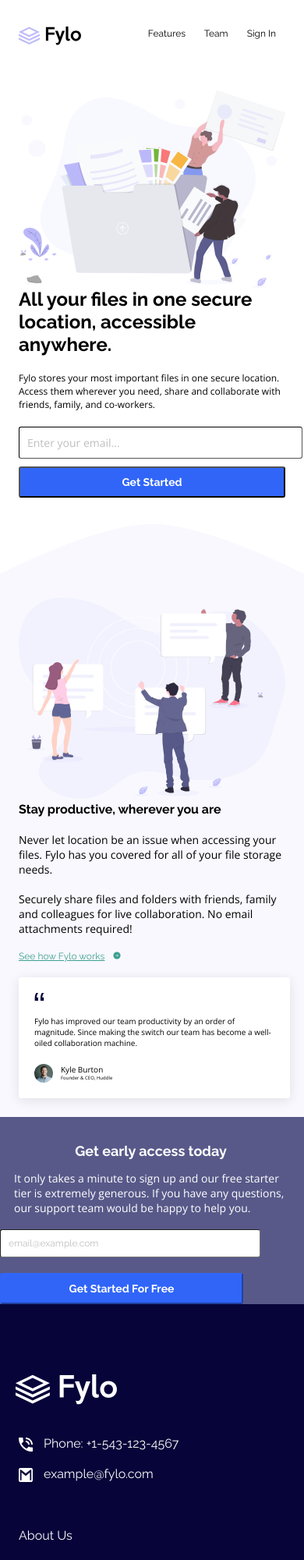
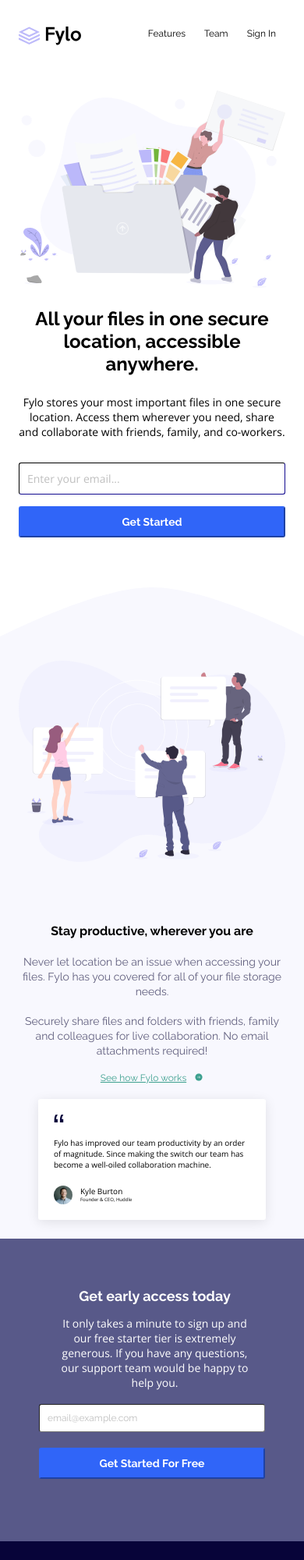
Before and after one commit to bacitracin/fylo-landing-page-with-two-column-layout-master, a plain HTML site: page index.html in a window 390 px wide. Shown: the top 2000 px of the page at 78% size. Drawn offline with nearby package versions, Linux system fonts and the light colour scheme.

Commit message:
Mobile styling

```diff
--- a/index.html
+++ b/index.html
@@ -53,6 +53,10 @@
     src="images/bg-curve-desktop.svg"
     class="productivity__curve"
   />
+  <img
+  src="images/bg-curve-mobile.svg"
+  class="productivity__curve--mobile"
+/>
   <div class="productivity">
     <div class="productivity__column">
       <img
--- a/stylesheet.css
+++ b/stylesheet.css
@@ -43,7 +43,7 @@ body {
     color: white;
     font: bold 14px Raleway;
     margin-top: 20px;
-    padding: 10px 0px;
+    padding: 10px;
     width: 40%;
   }
 
@@ -134,14 +134,15 @@ body {
     flex-direction: row;
     padding: 0px 80px;
     margin-bottom: 120px;
-  };
+  }
 
   .hero__button {
     background-color: hsl(224, 93%, 58%);
+    border-color:  hsl(224, 93%, 58%);
     border-radius: 3px;
     color: white;
     font: bold 14px Raleway;
-    padding: 10px 0px;
+    padding: 10px;
     width: 30%;
   }
 
@@ -164,13 +165,14 @@ body {
   }
 
   .hero__input {
-    border-color: black;
+    border-color: #07043B;
+    border-width: 1px;
     border-radius: 3px;
     border-width: 1px;
     color:hsl(0, 0%, 75%);
     font: 14px 'Open Sans', sans-serif;
     margin-right: 18px;
-    padding-left: 10px;
+    padding: 10px;
     width: 65%;
   }
 
@@ -226,8 +228,13 @@ body {
 
   }
 
+  .productivity__curve--mobile {
+    display: none;
+  }
+
   .productivity__header {
-    font: bold 40px;
+    font-size: 40px;
+    font-weight: bold;
     margin: 0px 0px 20px 0px;
   }
 
@@ -308,6 +315,8 @@ body {
     background-color: hsl(238, 22%, 44%);
     display: flex;
     flex-direction: column;
+    text-align: center;
+    padding: 30px 50px 80px;
   }
 
   .cta__container {
@@ -326,11 +335,11 @@ body {
   .cta__input {
     border-radius: 3px;
     border-width: 1px;
+    box-sizing: border-box;
     font: 12px Raleway;
     color:hsl(0, 0%, 75%);
-    margin-right: 18px;
     padding: 10px;
-    width: 80%;
+    width: 100%;
   }
 
   .cta__button {
@@ -340,12 +349,12 @@ body {
     color: white;
     font: bold 14px Raleway;
     margin-top: 20px;
-    padding: 10px 0px;
-    width: 80%;
+    padding: 10px;
+    width: 100%;
   }
 
   .cta__form {
-    align-content: center;
+    align-items: center;
     display: flex;
     flex-direction: column;
     justify-content: center;
@@ -363,7 +372,7 @@ body {
     color: white;
     display: flex;
     flex-direction: column;
-    padding: 0px 24px 24px 24px;
+    padding: 0px 30px 24px 30px;
   }
 
   .footer__column {
@@ -402,11 +411,11 @@ body {
   .footer__logo {
     filter: brightness(0) invert(1);
     margin: 10px 0px;
-    width: 130px;
+    width: 200px;
   }
 
   .footer__logo__container {
-    padding: 80px 0px 20px 20px;
+    padding: 60px 0px 20px 30px;
   }
 
   .footer__text {
@@ -438,11 +447,13 @@ body {
     display: flex;
     flex-direction: row;
     padding: 24px;
-    margin-bottom: 10px;
+    margin-bottom: 40px;
+    text-align: center;
   }
 
   .hero__button {
     background-color: hsl(224, 93%, 58%);
+    border-color: hsl(224, 93%, 58%);
     border-radius: 3px;
     color: white;
     font: bold 14px Raleway;
@@ -459,28 +470,27 @@ body {
   .hero__container {
     display: flex;
     flex-direction: column;
-    padding-top: 20px;
+    padding-top: 30px;
   }
 
   .hero__header {
     font-size: 24px;
     font-weight: bold;
-    margin: 0px 0px 20px 0px;
+    margin: 25px 0px 25px 0px;
   }
 
   .hero__input {
-    border-color: black;
+    border-color:#07043B;
     border-radius: 3px;
     border-width: 1px;
     color:hsl(0, 0%, 75%);
     font: 14px 'Open Sans', sans-serif;
     padding: 10px;
-    margin-bottom: 10px;
-    width: 100%;
+    margin-bottom: 15px;
   }
 
   .hero__text {
-    font: 12px 'Open Sans', sans-serif;
+    font: 14px 'Open Sans', sans-serif;
   }
 
   .hero__illustration--desktop {
@@ -515,6 +525,7 @@ body {
     display: flex;
     flex-direction: row;
     padding: 0px 24px 24px 24px;
+    text-align: center;
   };
 
   .productivity__column {
@@ -524,15 +535,18 @@ body {
   }
 
   .productivity__curve {
+    display: none;
+  }
+
+  .productivity__curve--mobile {
     height: 100px;
     margin-bottom: -10px;
     width: 100%;
-
   }
 
   .productivity__header {
     font: bold 16px Raleway;
-    margin: 0px 0px 20px 0px;
+    margin: 75px 0px 20px 0px;
   }
 
   .productivity__illustration--desktop {
@@ -546,7 +560,7 @@ body {
   .productivity__link {
     align-self: center;
     display: flex;
-    justify-content: flex-start;
+    justify-content: center;
     padding: 0px 0px 20px 0px;
   }
 
@@ -561,6 +575,10 @@ body {
     margin-right: 10px;
   }
 
+  .productivity__text {
+    font: 14px Raleway;
+    color: #615F7E;
+  }
   /* Testimonial */
 
   .testimonial {
@@ -568,8 +586,9 @@ body {
     border-radius: 3px;
     box-shadow: 0px 3px 15px rgba(0,0,0,0.1);
     font: 10px 'Open Sans', sans-serif;
+    margin: 0px 25px;
     padding: 20px;
-    width: 90%;
+    text-align: left;
   }
 
   .testimonial__avatar {
```
